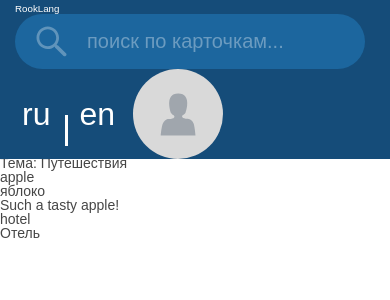
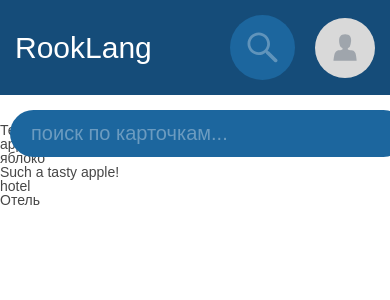
Before and after one commit to panlaniewski/RookLang, a Django app: page /flashcards/1/ in a window 390 px wide. Shown: the top 300 px of the page. Run offline with Django 5.2, Linux system fonts and the light colour scheme; data comes from the database, SQL or seed files in the repository; some web fonts are replaced.

Commit message:
Header adaptive frontend

```diff
--- a/flashcards/static/flashcards/css/main.css
+++ b/flashcards/static/flashcards/css/main.css
@@ -20,22 +20,36 @@
 .header__container {
     display: flex;
     align-items: center;
+    justify-content: space-between;
     flex-wrap: wrap;
+    column-gap: 10px;
     min-height: 128px;
 }
 .header__logo {
-    margin-right: 11%;
+
 }
 .header__logo a {
     color: var(--white);
     font-size: 2.5vw;
 }
 .header__search {
-    margin-right: 2.76%;
+    flex: 1 1 auto;
+    max-width: 49.375%;
+}
+.search-header__btn {
+    width: 65px;
+    height: 65px;
+    border-radius: 100%;
+    display: inline-flex;
+    align-items: center;
+    justify-content: center;
+    background-color: #1C669E;
+    display: none;
+}
+.search-header__wrapper{
     display: flex;
     column-gap: 20px;
     align-items: center;
-    min-width: 49.375%;
     background-color: #1C669E;
     padding: 12px 21px;
     border-radius: 65px;
@@ -50,42 +64,110 @@
     font-size: 20px;
     background-color: transparent;
 }
-.header__languages {
+.header__user {
     display: flex;
+    flex-wrap: wrap-reverse;
     align-items: center;
-    flex-wrap: wrap;
-    column-gap: 15px;
-    margin-right: 3.07%;
+    justify-content: center;
+    gap: 15px;
+    /* margin-left: auto; */
 }
-.languages-header__btn {
-    position: relative;
-    padding: 17px 7px;
+.user-header__name{
     font-size: 32px;
     color: var(--white);
-    border-radius: 5px;
-}
-.languages-header__btn:not(:last-child)::after {
-    content: '';
-    position: absolute;
-    top: 36px;
-    right: -11px;
-    width: 3px;
-    height: 31px;
-    background-color: var(--white);
-}
-/* .languages-header__btn:hover{
-    color: var(--blue);
-    background-color: var(--white);
-} */
-.header__user {
 }
 .user-header__btn {
     width: 90px;
     height: 90px;
+    display: flex;
+    align-items: center;
+    justify-content: center;
     background-color: #D9D9D9;
     border-radius: 100%;
 }
+.user-header__btn img {
+    width: 38.89%;
+    height: 46.67%;
+    object-fit: contain;
+}
 .header__burger {
+    display: none;
+    height: 45px;
+    width: 45px;
+    position: relative;
+    background: transparent;
 }
-.burger-header {
+.header__burger span {
+    position: absolute;
+    left: 0;
+    width: 100%;
+    height: 5px;
+    top: 19px;
+    border-radius: 5px;
+    background: var(--white);
+    transition: all 0.3s ease 0s;
 }
+.header__burger::after{
+    content: '';
+    position: absolute;
+    left: 0;
+    width: 100%;
+    height: 5px;
+    bottom: 6px;
+    border-radius: 5px;
+    background: var(--white);
+    transition: all 0.3s ease 0s;
+}
+.header__burger::before{
+    content: '';
+    position: absolute;
+    left: 0;
+    width: 100%;
+    height: 5px;
+    top: 6px;
+    border-radius: 5px;
+    background: var(--white);
+    transition: all 0.3s ease 0s;
+}
+/*---------------------------------------------------------------------------------------------------*/
+@media (max-width: 1023.98px) {
+    .header__logo a {
+        font-size: 30px;
+    }
+    .user-header__btn {
+        width: 60px;
+        height: 60px;
+    }
+    .user-header__name{
+        font-size: 28px;
+    }
+}
+@media (max-width: 767.98px) {
+    .header__container {
+        min-height: 95px;
+        position: relative;
+        gap: 20px;
+    }
+    /* .header__burger {
+        display: block;
+    } */
+    .header__logo a {
+        font-size: 30px;
+    }
+    .user-header__name {
+        display: none;
+    }
+    .search-header__wrapper{
+        position: absolute;
+        top: 110px;
+        left: 10px;
+        width: 91%;
+    }
+    .search-header__wrapper img {
+        display: none;
+    }
+    .search-header__btn {
+        display: block;
+        margin-left: auto;
+    }
+}
--- a/flashcards/static/flashcards/css/settings.css
+++ b/flashcards/static/flashcards/css/settings.css
@@ -105,4 +105,9 @@
 input:focus::placeholder {
     font-size: 0;
 }
+@media (max-width: 767.98px) {
+    main {
+        padding-top: 95px;
+    }
+}
 /*---------------------------------------------------------------------------------------------*/
--- a/flashcards/templates/layout/basic.html
+++ b/flashcards/templates/layout/basic.html
@@ -16,14 +16,16 @@
                         <a href="{% url 'index' %}" class="logo-header__link">RookLang</a>
                     </div>
                     <div class="header__search search-header">
-                        <img src="{% static 'flashcards/img/search.svg' %}" alt="Search icon">
-                        <input type="text" class="search-header__input" placeholder="поиск по карточкам...">
-                    </div>
-                    <div class="header__languages languages-header">
-                        <button class="languages-header__btn" type="button">ru</button>
-                        <button class="languages-header__btn" type="button">en</button>
+                        <div class="search-header__wrapper">
+                            <img src="{% static 'flashcards/img/search.svg' %}" alt="Search icon">
+                            <input type="text" class="search-header__input" placeholder="поиск по карточкам...">
+                        </div>
+                        <button class="search-header__btn" type="button">
+                            <img src="{% static 'flashcards/img/search.svg' %}" alt="Search icon">
+                        </button>
                     </div>
                     <div class="header__user user-header">
+                        <p class="user-header__name">User</p>
                         <button class="user-header__btn">
                             <img src="{% static 'flashcards/img/user.svg' %}" alt="User icon">
                         </button>
--- a/rooklang/settings.py
+++ b/rooklang/settings.py
@@ -116,7 +116,7 @@
 # Static files (CSS, JavaScript, Images)
 # https://docs.djangoproject.com/en/5.1/howto/static-files/
 
-STATIC_URL = 'static/'
+STATIC_URL = '/static/'
 
 # Default primary key field type
 # https://docs.djangoproject.com/en/5.1/ref/settings/#default-auto-field
```
